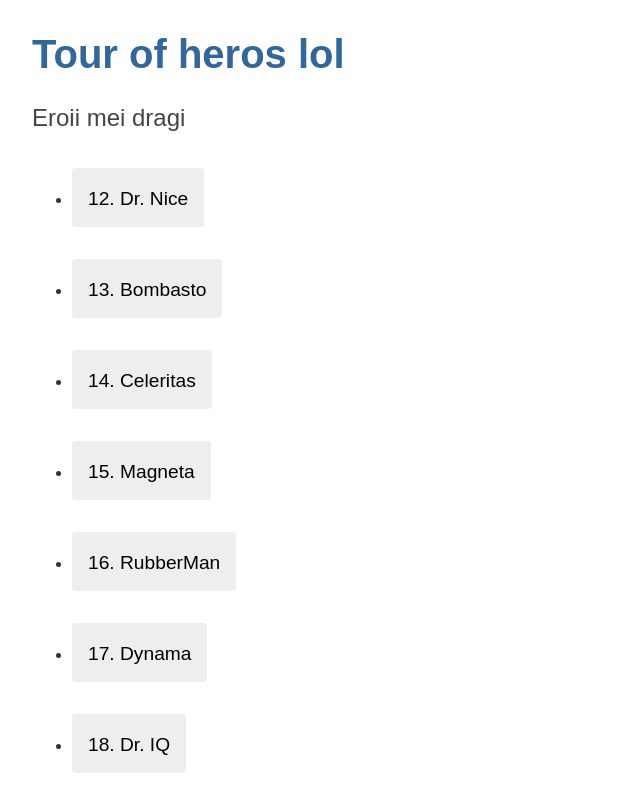
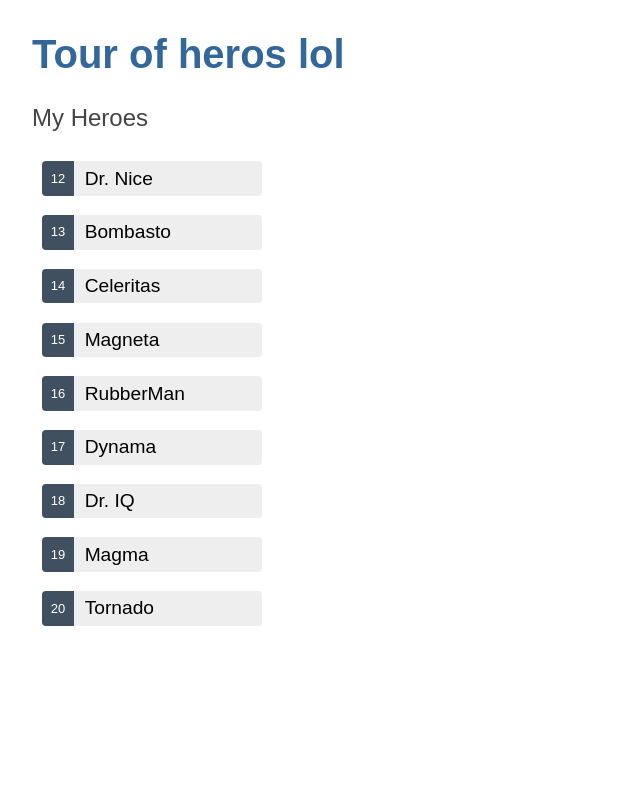
Before and after one commit to viktorashi/tour-of-heroes-angular, an Angular app: page / in a window 1280 px wide. Shown: the top 800 px of the page, without its empty margins (0-640 px from the left). Built offline with nearby package versions, Linux system fonts and the light colour scheme.

Commit message:
made reactive stuff

```diff
--- a/src/app/app.module.ts
+++ b/src/app/app.module.ts
@@ -5,10 +5,12 @@ import { AppRoutingModule } from './app-routing.module';
 import { AppComponent } from './app.component';
 import { HeroesComponent } from './heroes/heroes.component';
 import { FormsModule } from '@angular/forms';
+import { HeroDetailsComponent } from './hero-details/hero-details.component';
 @NgModule({
   declarations: [
     AppComponent,
-    HeroesComponent
+    HeroesComponent,
+    HeroDetailsComponent
   ],
   imports: [
     BrowserModule,
--- /dev/null
+++ b/src/app/hero-details/hero-details.component.html
@@ -0,0 +1,12 @@
+<div *ngIf="selectedHero">
+    <h2>{{selectedHero.name | uppercase}} Details</h2>
+    <div>id: {{selectedHero.id}}</div>
+    <div>
+        <label for="hero-name">Hero name: </label>
+        <input id="hero-name" [(ngModel)]="selectedHero.name" placeholder="name">
+        <label for="hero-price">Hero price: </label>
+        <input id="hero-price" [(ngModel)]="selectedHero.price" placeholder="price" type="number">
+        <label for="hero-bday">Hero birthday: </label>
+        <input id="hero-bday" [(ngModel)]="selectedHero.birthday" placeholder="bday" type="date"> {{ selectedHero.birthday | date : "longDate" }}
+    </div>
+</div>
--- /dev/null
+++ b/src/app/hero.service.ts
@@ -0,0 +1,15 @@
+import { Injectable } from '@angular/core';
+import { Hero } from './hero';
+import { HEROES } from './mock-heroes';
+import { Observable, of } from 'rxjs';
+
+@Injectable({
+  providedIn: 'root'
+})
+export class HeroService {
+
+  getHeroes(): Observable<Hero[]> {
+    const heroes = of(HEROES)
+    return heroes
+  }
+}
--- a/src/app/heroes/heroes.component.css
+++ b/src/app/heroes/heroes.component.css
@@ -0,0 +1,67 @@
+/* HeroesComponent's private CSS styles */
+
+.heroes {
+    margin: 0 0 2em 0;
+    list-style-type: none;
+    padding: 0;
+    width: 15em;
+}
+
+.heroes li {
+    display: flex;
+}
+
+.heroes button {
+    flex: 1;
+    cursor: pointer;
+    position: relative;
+    left: 0;
+    background-color: #EEE;
+    margin: .5em;
+    padding: 0;
+    border-radius: 4px;
+    display: flex;
+    align-items: stretch;
+    height: 1.8em;
+}
+
+.heroes button:hover {
+    color: #2c3a41;
+    background-color: #e6e6e6;
+    left: .1em;
+}
+
+.heroes button:active {
+    background-color: #525252;
+    color: #fafafa;
+}
+
+.heroes button.selected {
+    background-color: black;
+    color: white;
+}
+
+.heroes button.selected:hover {
+    background-color: #505050;
+    color: white;
+}
+
+.heroes button.selected:active {
+    background-color: black;
+    color: white;
+}
+
+.heroes .badge {
+    display: inline-block;
+    font-size: small;
+    color: white;
+    padding: 0.8em 0.7em 0 0.7em;
+    background-color: #405061;
+    line-height: 1em;
+    margin-right: .8em;
+    border-radius: 4px 0 0 4px;
+}
+
+.heroes .name {
+    align-self: center;
+}
--- a/src/app/heroes/heroes.component.html
+++ b/src/app/heroes/heroes.component.html
@@ -1,9 +1,10 @@
-<h2>Eroii mei dragi</h2>
-<ul class="Heroes">
-    <li *ngFor= "let hero of heroes">
-        <button type="button">
-            <span class="badge">{{hero.id}}. </span>
-            <span class="name">{{hero.name}}</span>
-        </button>
+<h2>My Heroes</h2>
+<ul class="heroes">
+    <li *ngFor="let hero of heroes">
+        <button [class.selected]="hero === selectedHero" type="button" (click)="onSelect(hero)">
+      <span class="badge">{{hero.id}}</span>
+      <span class="name">{{hero.name}}</span>
+    </button>
     </li>
 </ul>
+<app-hero-details [selectedHero]="selectedHero"></app-hero-details>
--- a/src/app/heroes/heroes.component.ts
+++ b/src/app/heroes/heroes.component.ts
@@ -1,12 +1,22 @@
 import { Component } from '@angular/core';
+import { HeroService } from '../hero.service';
 import { Hero } from '../hero';
-import { HEROES } from '../mock-heroes';
 @Component({
   selector: 'app-heroes',
   templateUrl: './heroes.component.html',
   styleUrls: [ './heroes.component.css' ]
 })
 export class HeroesComponent {
-  heroes = HEROES
-  _defaultCurrencyCode = "EUR"
+  constructor (private heroService: HeroService) { }
+  getHeroes(): void {
+    this.heroService.getHeroes().subscribe(heroes => this.heroes = heroes)
+  }
+  heroes: Hero[] = [];
+  ngOnInit(): void {
+    this.getHeroes();
+  }
+  selectedHero?: Hero;
+  onSelect(hero: Hero): void {
+    this.selectedHero = hero;
+  }
 }
```
Also changed, not shown: src/app/hero-details/hero-details.component.ts (added, +11 -0 lines), src/app/hero-details/hero-details.component.css (added), 2 other files (tests, documents, lock files or other folders).
